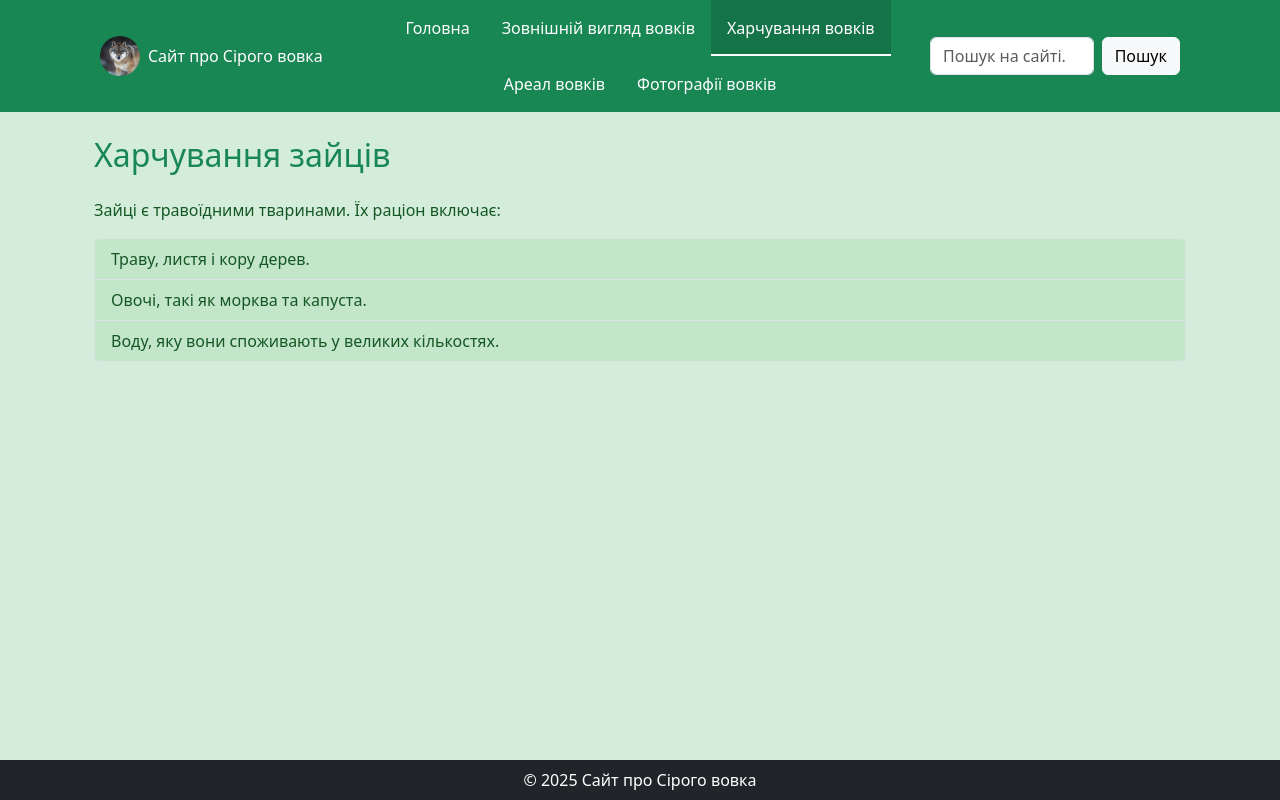
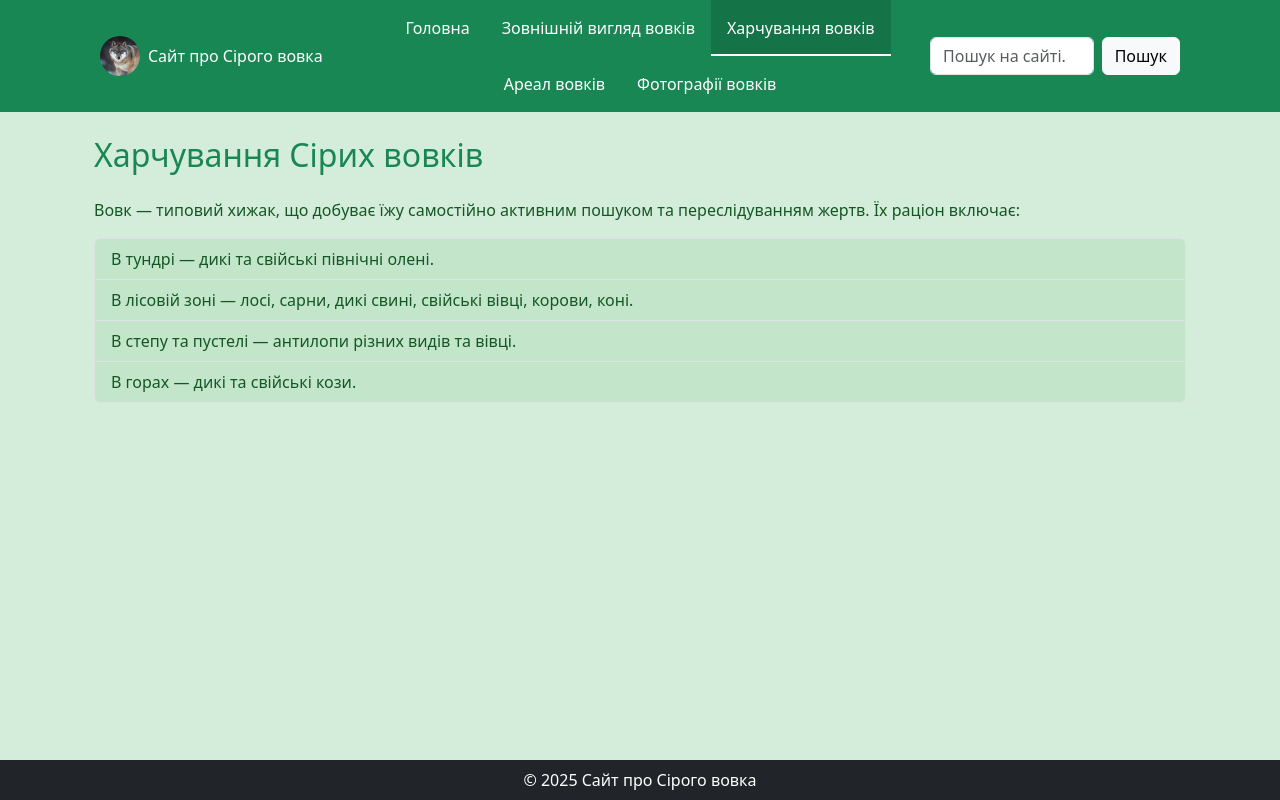
Before and after one commit to yablokimedovie/training-website, a React (Create React App) app: page /nutrition in a window 1280 px wide. Built offline with nearby package versions, Linux system fonts and the light colour scheme.

Commit message:
зміни 5

```diff
--- a/src/pages/Nutrition.jsx
+++ b/src/pages/Nutrition.jsx
@@ -2,12 +2,13 @@ function Nutrition() {
   return (
     <main className="container px-4 py-4 flex-grow-1">
       <section>
-        <h2 className="h2 text-success mb-4">Харчування зайців</h2>
-        <p>Зайці є травоїдними тваринами. Їх раціон включає:</p>
+        <h2 className="h2 text-success mb-4">Харчування Сірих вовків</h2>
+        <p>Вовк — типовий хижак, що добуває їжу самостійно активним пошуком та переслідуванням жертв. Їх раціон включає:</p>
         <ul className="list-group">
-          <li className="list-group-item">Траву, листя і кору дерев.</li>
-          <li className="list-group-item">Овочі, такі як морква та капуста.</li>
-          <li className="list-group-item">Воду, яку вони споживають у великих кількостях.</li>
+          <li className="list-group-item">В тундрі — дикі та свійські північні олені.</li>
+          <li className="list-group-item">В лісовій зоні — лосі, сарни, дикі свині, свійські вівці, корови, коні.</li>
+          <li className="list-group-item">В степу та пустелі — антилопи різних видів та вівці.</li>
+          <li className="list-group-item">В горах — дикі та свійські кози.</li>
         </ul>
       </section>
     </main>
```
